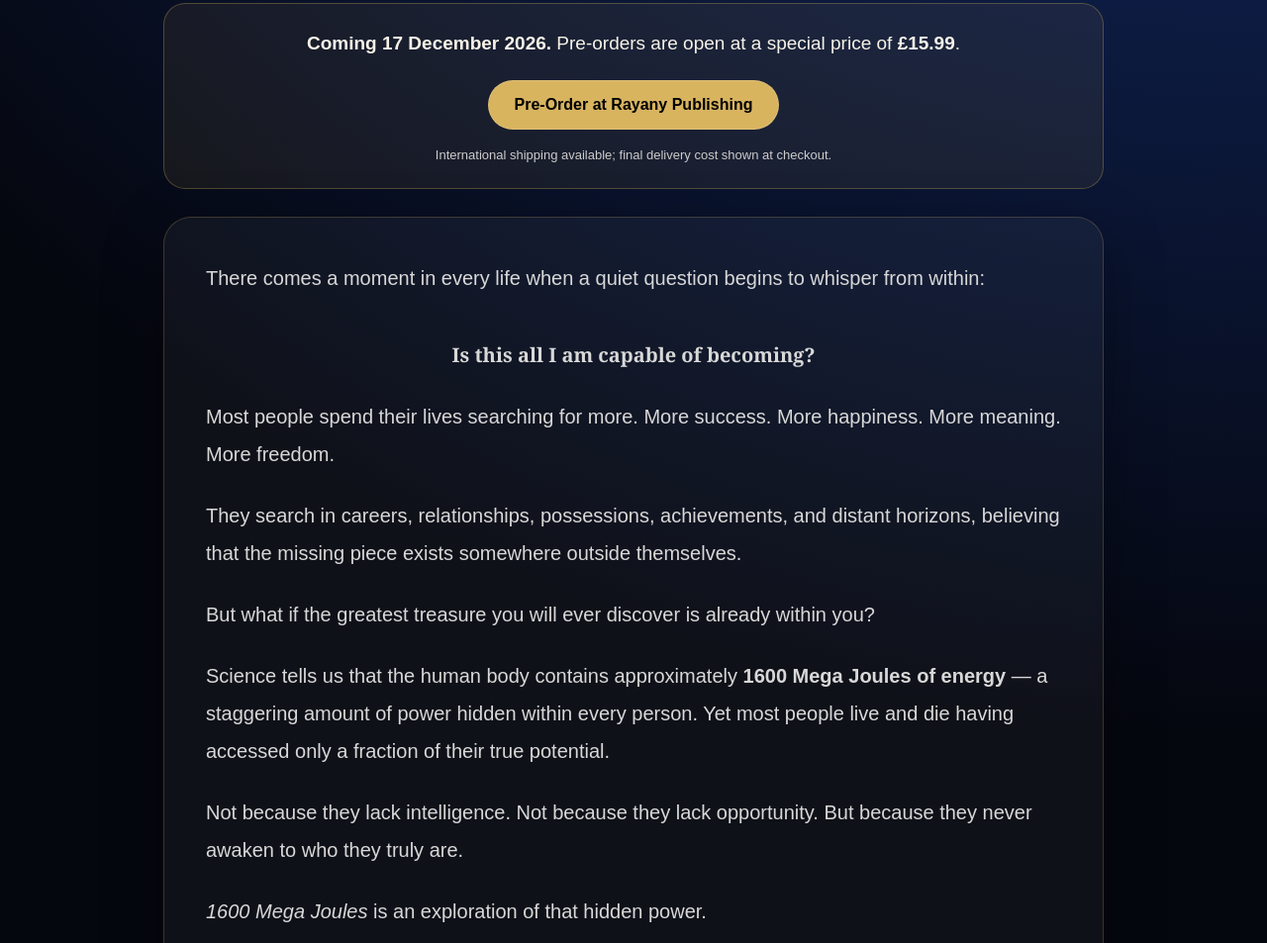
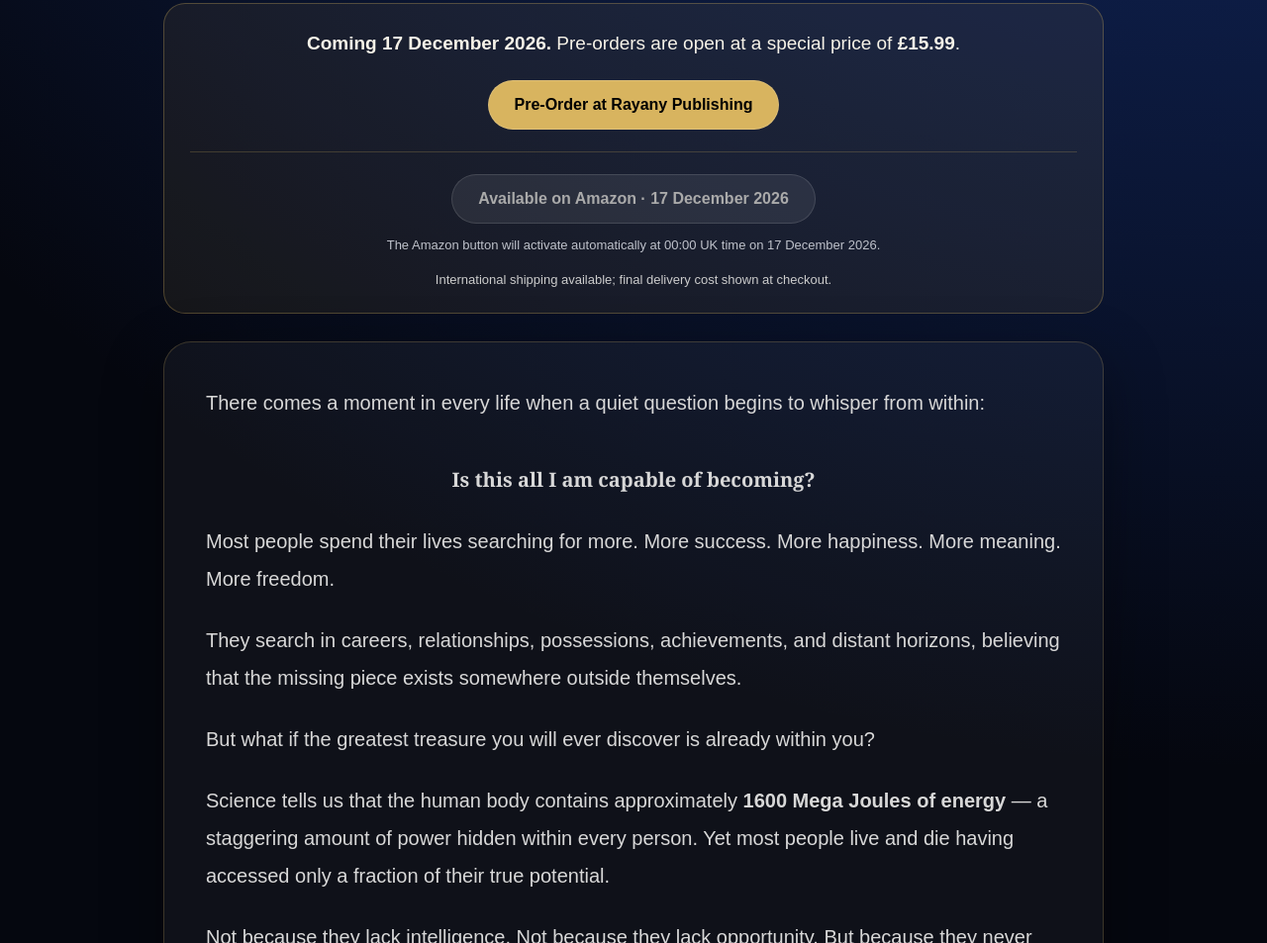
Before and after one commit to bablulbab/1600megajoules-site, a plain HTML site: page index.html in a window 1280 px wide. Shown: the part 1119-2072 px from the top of the page at 99% size. Drawn offline with Linux system fonts and the light colour scheme.

Commit message:
Add files via upload

```diff
--- a/index.html
+++ b/index.html
@@ -82,6 +82,20 @@ class="book-cover"
 <div class="book-preorder">
 <p><strong>Coming 17 December 2026.</strong> Pre-orders are open at a special price of <strong>£15.99</strong>.</p>
 <a class="btn btn-gold" href="https://www.rayanypublishing.com/motivational/1600-mega-joules-by-bibhu-acharya/" target="_blank" rel="noopener noreferrer">Pre-Order at Rayany Publishing</a>
+
+<div class="amazon-launch-wrap">
+  <a id="amazon-launch-button"
+     class="btn btn-amazon-launch is-disabled"
+     href="#"
+     aria-disabled="true"
+     tabindex="-1">
+    Available on Amazon · 17 December 2026
+  </a>
+  <p id="amazon-launch-note" class="amazon-launch-note">
+    The Amazon button will activate automatically at 00:00 UK time on 17 December 2026.
+  </p>
+</div>
+
 <p class="book-preorder-small">International shipping available; final delivery cost shown at checkout.</p>
 </div>
 <div class="book-text">
@@ -326,5 +340,89 @@ Blending philosophy, psychology, neuroscience, spirituality and lived experience
   </p>
 </footer>
 
+
+<script>
+(function () {
+  const launchButton = document.getElementById("amazon-launch-button");
+  const launchNote = document.getElementById("amazon-launch-note");
+  if (!launchButton) return;
+
+  const launchTime = Date.UTC(2026, 11, 17, 0, 0, 0);
+
+  const amazonIndiaSearch =
+    "https://www.amazon.in/s?k=" +
+    encodeURIComponent("1600 Mega Joules Awaken the Hidden Sun Within Bibhu Acharya");
+
+  const amazonGlobalSearch =
+    "https://www.amazon.com/s?k=" +
+    encodeURIComponent("1600 Mega Joules Awaken the Hidden Sun Within Bibhu Acharya");
+
+  function looksLikeIndia() {
+    const timezone = Intl.DateTimeFormat().resolvedOptions().timeZone || "";
+    const languages = navigator.languages || [navigator.language || ""];
+    return (
+      timezone === "Asia/Kolkata" ||
+      timezone === "Asia/Calcutta" ||
+      languages.some(lang => /^en-IN$/i.test(lang) || /^hi(-|$)/i.test(lang))
+    );
+  }
+
+  async function detectCountry() {
+    try {
+      const response = await fetch("https://ipapi.co/country/", {
+        method: "GET",
+        mode: "cors",
+        cache: "no-store"
+      });
+      if (!response.ok) throw new Error("Country lookup failed");
+      return (await response.text()).trim().toUpperCase();
+    } catch (error) {
+      return looksLikeIndia() ? "IN" : "OTHER";
+    }
+  }
+
+  async function activateAmazonButton() {
+    if (Date.now() < launchTime) {
+      launchButton.classList.add("is-disabled");
+      launchButton.setAttribute("aria-disabled", "true");
+      launchButton.setAttribute("tabindex", "-1");
+      launchButton.removeAttribute("target");
+      launchButton.href = "#";
+      return;
+    }
+
+    const country = await detectCountry();
+    const destination = country === "IN" ? amazonIndiaSearch : amazonGlobalSearch;
+
+    launchButton.href = destination;
+    launchButton.target = "_blank";
+    launchButton.rel = "noopener noreferrer";
+    launchButton.textContent = country === "IN" ? "Buy on Amazon India" : "Buy on Amazon";
+    launchButton.classList.remove("is-disabled");
+    launchButton.setAttribute("aria-disabled", "false");
+    launchButton.removeAttribute("tabindex");
+
+    if (launchNote) {
+      launchNote.textContent = country === "IN"
+        ? "You will be taken to Amazon.in."
+        : "You will be taken to Amazon.com.";
+    }
+  }
+
+  launchButton.addEventListener("click", function (event) {
+    if (launchButton.classList.contains("is-disabled")) {
+      event.preventDefault();
+    }
+  });
+
+  activateAmazonButton();
+
+  const msUntilLaunch = launchTime - Date.now();
+  if (msUntilLaunch > 0 && msUntilLaunch < 2147483647) {
+    setTimeout(activateAmazonButton, msUntilLaunch + 1000);
+  }
+})();
+</script>
+
 </body>
 </html>
--- a/style.css
+++ b/style.css
@@ -631,3 +631,48 @@ color:#f5f5f5;
 .awakening-link { display:block; color:inherit; text-decoration:none; cursor:pointer; }
 .awakening-link:hover, .awakening-link:focus-visible { outline:2px solid #dfb85b; outline-offset:4px; transform:translateY(-3px); }
 .card-hint { font-size:0.82rem; opacity:0.82; color:#e8c76e; margin-top:0.35rem; }
+
+
+/* ===== AMAZON RELEASE BUTTON · activates 17 Dec 2026 at 00:00 UK time ===== */
+.amazon-launch-wrap {
+  margin-top: 22px;
+  padding-top: 22px;
+  border-top: 1px solid rgba(216,180,95,.22);
+}
+
+.btn-amazon-launch {
+  display: inline-block;
+  background: #f3c969;
+  color: #05070f;
+  min-width: 290px;
+  text-align: center;
+}
+
+.btn-amazon-launch:hover {
+  transform: translateY(-3px);
+  box-shadow: 0 0 28px rgba(228,189,95,.55);
+}
+
+.btn-amazon-launch.is-disabled {
+  background: rgba(255,255,255,.08);
+  color: #aaa;
+  border-color: rgba(255,255,255,.12);
+  cursor: not-allowed;
+  pointer-events: none;
+  box-shadow: none;
+  transform: none;
+}
+
+.amazon-launch-note {
+  margin: 12px 0 0;
+  font-size: 13px;
+  line-height: 1.5;
+  color: #bfc2cb;
+}
+
+@media (max-width: 768px) {
+  .btn-amazon-launch {
+    min-width: 0;
+    width: 100%;
+  }
+}
```
